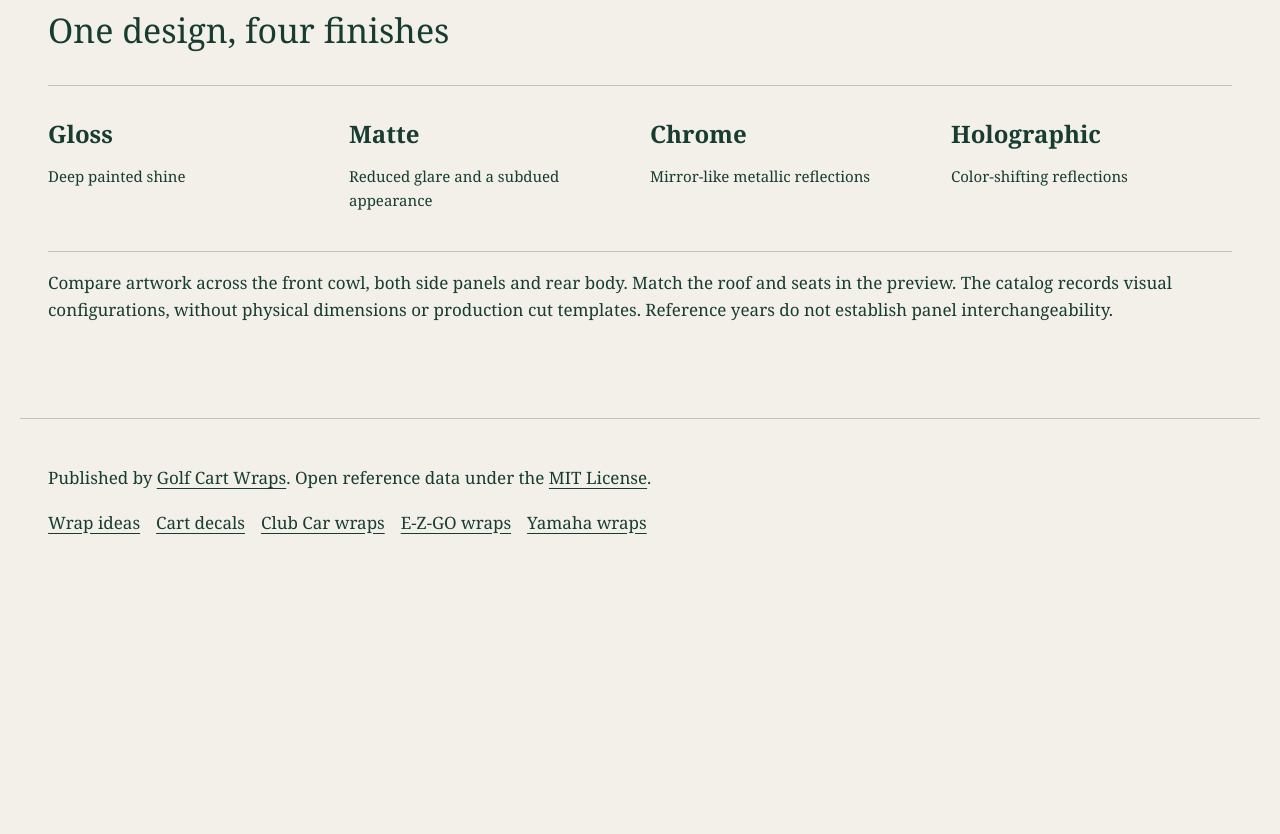
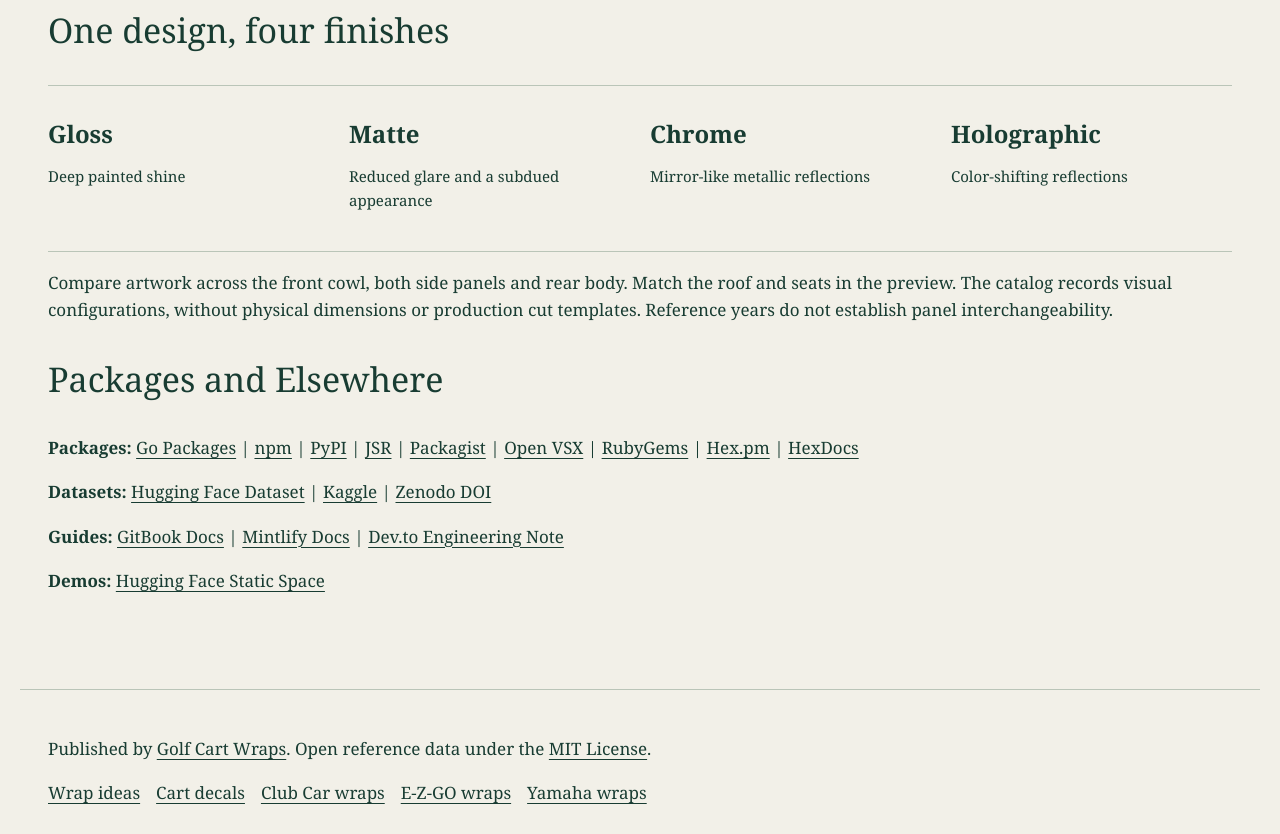
Before and after one commit to dirt-bike-graphics/golf-cart-wraps, a plain HTML site: page index.html in a window 1280 px wide. Shown: the part 6852-7686 px from the top of the page. Before the commit the page ends 7416 px from the top, so only its background shows below. Drawn offline with Linux system fonts and the light colour scheme.

Commit message:
Add verified Elsewhere links across READMEs and GitHub Pages

```diff
--- a/index.html
+++ b/index.html
@@ -42,6 +42,13 @@
 <article data-brand="ICON" data-search="icon-i40-2025 icon i40 standard 2025 standard ride height, four seats, rear-facing second row"><img src="assets/icon-i40-2025-tropical.webp" width="800" height="500" loading="lazy" alt="Miami Palms on ICON i40 Standard"><div class="cardcopy"><p class="eyebrow">ICON / 2025</p><h3>i40 Standard</h3><p>Standard ride height, four seats, rear-facing second row</p><code>icon-i40-2025</code></div></article>
 </div><p id="empty" hidden>No models match. Try another name or clear the filters.</p></section>
 <section><h2>One design, four finishes</h2><div class="finishes"><div><h3>Gloss</h3><p>Deep painted shine</p></div><div><h3>Matte</h3><p>Reduced glare and a subdued appearance</p></div><div><h3>Chrome</h3><p>Mirror-like metallic reflections</p></div><div><h3>Holographic</h3><p>Color-shifting reflections</p></div></div><p>Compare artwork across the front cowl, both side panels and rear body. Match the roof and seats in the preview. The catalog records visual configurations, without physical dimensions or production cut templates. Reference years do not establish panel interchangeability.</p></section>
+<section aria-labelledby="elsewhere-title">
+<h2 id="elsewhere-title">Packages and Elsewhere</h2>
+<p><strong>Packages:</strong> <a href="https://pkg.go.dev/github.com/dirt-bike-graphics/golf-cart-wraps">Go Packages</a> | <a href="https://www.npmjs.com/package/golf-cart-wrap-models">npm</a> | <a href="https://pypi.org/project/golf-cart-wrap-models/">PyPI</a> | <a href="https://jsr.io/@custom-graphics/golf-cart-wrap-models">JSR</a> | <a href="https://packagist.org/packages/custom-graphics/golf-cart-wraps">Packagist</a> | <a href="https://open-vsx.org/extension/custom-graphics-ref/golf-cart-wraps-reference">Open VSX</a> | <a href="https://rubygems.org/gems/golf_cart_wrap_models">RubyGems</a> | <a href="https://hex.pm/packages/golf_cart_wrap_models">Hex.pm</a> | <a href="https://hexdocs.pm/golf_cart_wrap_models/index.html">HexDocs</a></p>
+<p><strong>Datasets:</strong> <a href="https://huggingface.co/datasets/customdirtbikegraphics/golf-cart-wrap-models">Hugging Face Dataset</a> | <a href="https://www.kaggle.com/datasets/cutecatsforyou/golf-cart-wrap-models">Kaggle</a> | <a href="https://zenodo.org/records/24421443">Zenodo DOI</a></p>
+<p><strong>Guides:</strong> <a href="https://golf-cart-wraps.gitbook.io/golf-cart-wraps-docs/">GitBook Docs</a> | <a href="https://golf-cart-wraps.mintlify.app/">Mintlify Docs</a> | <a href="https://dev.to/customdirtbikegraphics/cataloging-34-golf-cart-body-styles-as-flat-json-for-wrap-panel-mapping-18fb">Dev.to Engineering Note</a></p>
+<p><strong>Demos:</strong> <a href="https://huggingface.co/spaces/customdirtbikegraphics/golf-cart-wraps">Hugging Face Static Space</a></p>
+</section>
 </main><footer><p>Published by <a href="https://golfcart-wraps.com">Golf Cart Wraps</a>. Open reference data under the <a href="LICENSE">MIT License</a>.</p><nav aria-label="Wrap guides"><a href="https://golfcart-wraps.com/golf-cart-wrap-ideas">Wrap ideas</a><a href="https://golfcart-wraps.com/golf-cart-decals">Cart decals</a><a href="https://golfcart-wraps.com/club-car-golf-cart-wraps">Club Car wraps</a><a href="https://golfcart-wraps.com/ezgo-golf-cart-wraps">E-Z-GO wraps</a><a href="https://golfcart-wraps.com/yamaha-golf-cart-wraps">Yamaha wraps</a></nav></footer>
 <script>
 const brand=document.getElementById('brand'),search=document.getElementById('search'),cards=Array.from(document.querySelectorAll('article'));
```
Also changed, not shown: 6 other files.
